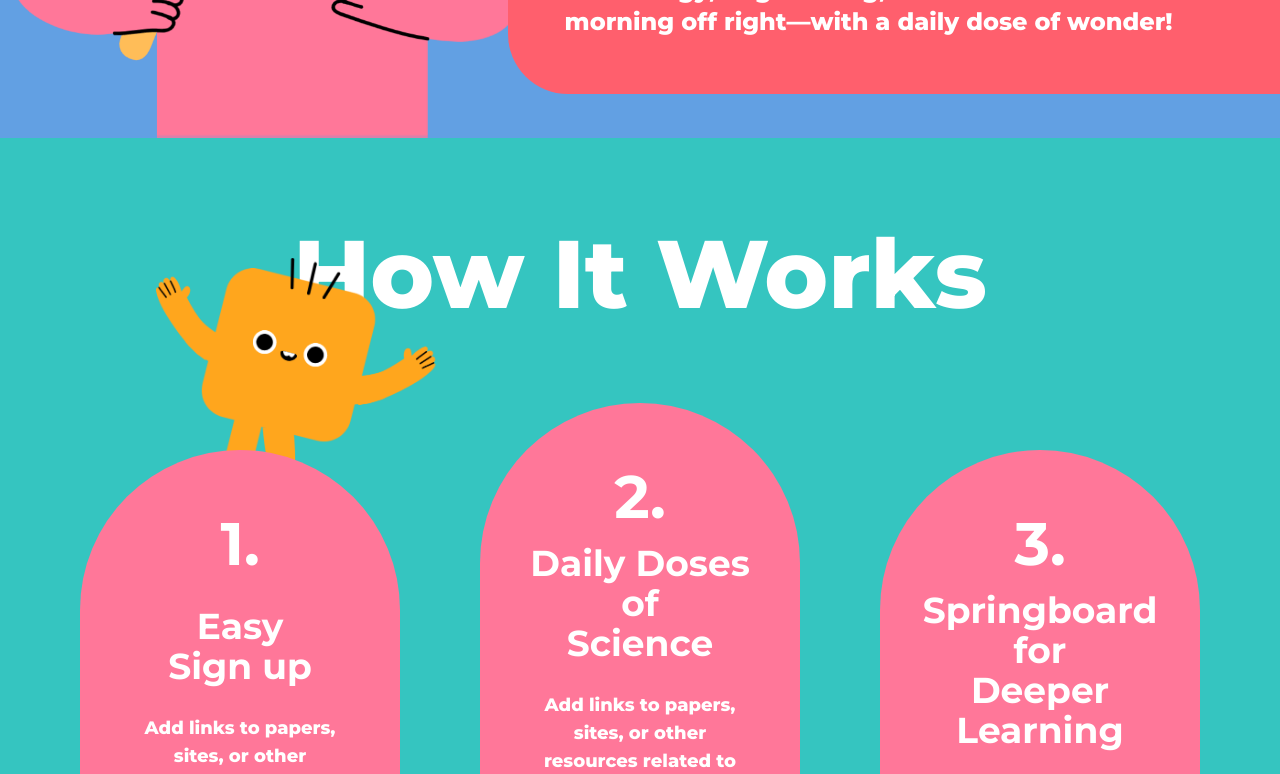
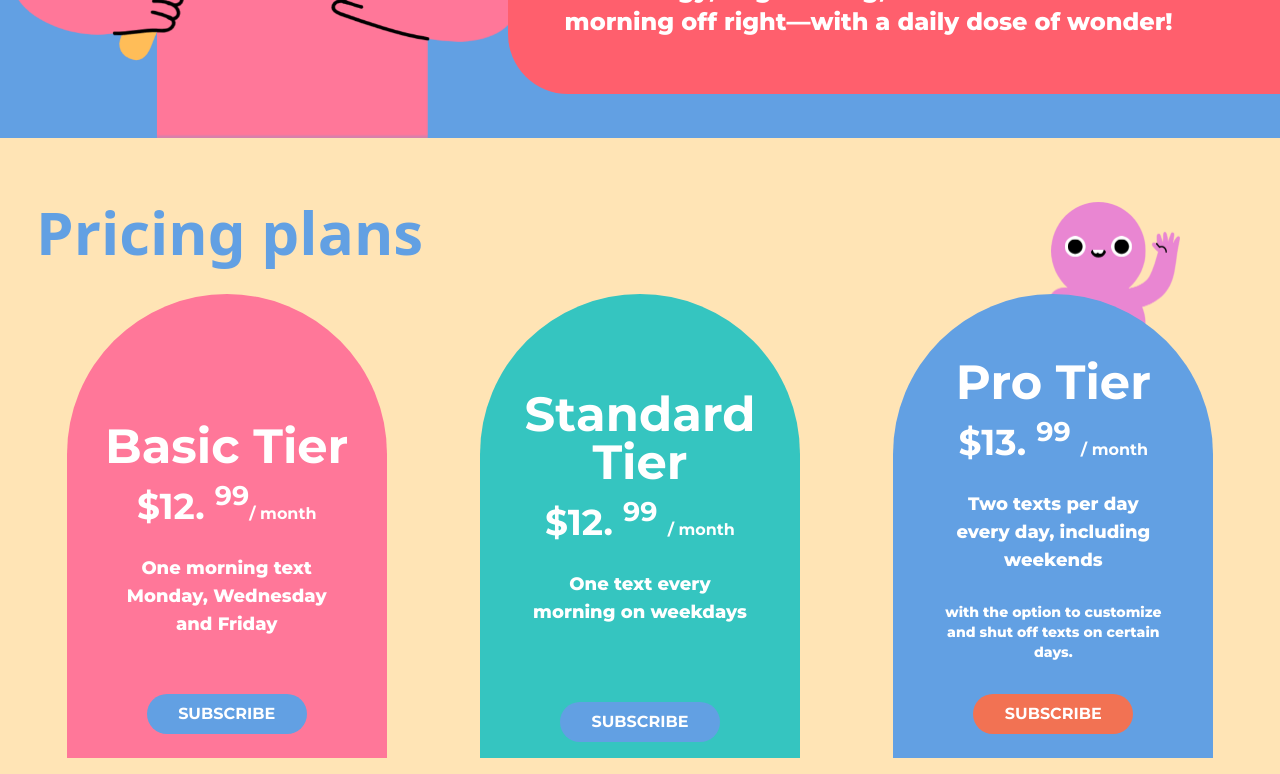
Before and after one commit to devahsanabdullah/mystery, a React (Vite) app: page / in a window 1280 px wide. Shown: the part 1400-2174 px from the top of the page. Built offline with nearby package versions, Linux system fonts and the light colour scheme.

Commit message:
fix(): pricing

```diff
--- a/src/App.tsx
+++ b/src/App.tsx
@@ -5,7 +5,7 @@
 import Home from './Pages/Home';
 import Register from './Pages/Register';
 import Login from './Pages/Login';
-import Pricing from './Pages/Price';
+// import Pricing from './Pages/Price';
 
 const App: React.FC = () => {
   return (
@@ -17,7 +17,7 @@
         <Route path="/contact" element={<Contact />} />
         <Route path="/register" element={<Register />} />
         <Route path="/login" element={<Login />} />
-        <Route path="/price" element={<Pricing />} />
+        {/* <Route path="/price" element={<Pricing />} /> */}
       </Routes>
     </BrowserRouter>
   );
--- a/src/Pages/Home/index.tsx
+++ b/src/Pages/Home/index.tsx
@@ -12,6 +12,7 @@
 import Footer from '../../Components/Footer';
 import Navbar from '../../Components/Navbar';
 import { useNavigate } from 'react-router-dom';
+import Pricing from '../Price';
 function Home() {
   const navigate = useNavigate();
   const [isSticky, setIsSticky] = useState(false);
@@ -73,6 +74,7 @@
       </div>
     </div>
       <Curiousityblock />
+      <Pricing />
       <WorkingBlock />
       <EducationSystem />
       <ImpactEducation />
--- a/src/Pages/Price/index.tsx
+++ b/src/Pages/Price/index.tsx
@@ -1,11 +1,10 @@
 
-import Navbar from '../../Components/Navbar';
 import priceImage from '../../assets/pricing.png';
 
 const Pricing = () => {
   return (
-    <div className="bg-[#FFE4B5] min-h-screen flex flex-col">
-      <Navbar />
+    <div className="bg-[#FFE4B5] py-16 flex flex-col">
+
       <div className="container mx-auto flex-grow flex flex-col justify-center">
         <h1 className="text-[#62A0E3] md:text-6xl text-4xl font-bold flex justify-start ">
           Pricing plans
@@ -13,10 +12,10 @@
 
         <div className="grid grid-cols-1 md:grid-cols-3 md:gap-8 gap-4 mt-8">
           <div className="flex justify-center items-end relative lg:mb-0 mb-8">
-            <div className="bg-[#FF7799] rounded-tl-full rounded-tr-full h-full mt-5 w-80 lg:absolute ">
+            <div className="bg-[#FF7799] flex flex-col justify-between  items-center rounded-tl-full rounded-tr-full h-full mt-5 w-80 hover:scale-105 transform transition-all duration-300 hover:z-10 ">
               {/* hover:scale-105 transform transition-all duration-300 hover:z-10 */}
               <div className="text-center">
-                <h2 className="text-white font-montserratBold   lg:text-4xl text-2xl mt-32">
+                <h2 className="text-white font-montserratBold    text-5xl mt-32">
                   Basic Tier
                 </h2>
                 <div className="text-white text-center lg:text-4xl text-2xl">
@@ -28,17 +27,19 @@
                     One morning text Monday, Wednesday and Friday
                   </p>
                 </div>
-                <button className="bg-[#62A0E3] text-white font-montserratBold px-4 py-2  mt-2 mb-4 rounded-full">
+
+              </div>
+              <button className="bg-[#62A0E3] flex justify-center w-40 mb-6 items-center text-white font-montserratBold px-4 py-2  mt-2 rounded-full ">
                   SUBSCRIBE
                 </button>
-              </div>
+
             </div>
           </div>
 
           <div className="flex justify-center items-end   lg:mb-0 mb-8">
-            <div className="bg-[#35C5C0] rounded-tl-full rounded-tr-full h-full  w-80 ">
+            <div className="bg-[#35C5C0] flex flex-col justify-between  items-center rounded-tl-full rounded-tr-full h-full  w-80 hover:scale-105 transform transition-all duration-300 hover:z-10  ">
               <div className="text-center">
-                <h2 className="text-white font-montserratBold lg:text-5xl text-2xl mt-24">
+                <h2 className="text-white font-montserratBold  text-5xl mt-24">
                   Standard Tier
                 </h2>
                 <div className="text-white  text-center lg:text-4xl text-2xl">
@@ -50,10 +51,11 @@
                     One text every morning on weekdays
                   </p>
                 </div>
-                <button className="bg-[#62A0E3] text-white font-montserratBold px-4 mt-2 mb-4 py-2 rounded-full">
+
+              </div>
+              <button className="bg-[#62A0E3] flex justify-center w-40  items-center text-white font-montserratBold px-4 mt-2 mb-4 py-2 rounded-full">
                   SUBSCRIBE
                 </button>
-              </div>
             </div>
           </div>
 
@@ -62,10 +64,10 @@
               <img src={priceImage} alt={priceImage} className="w-36" />
             </div>
 
-            <div className="bg-[#62A0E3] rounded-tl-full rounded-tr-full h-full w-80  lg:absolute -z-0">
+            <div className="bg-[#62A0E3] flex flex-col justify-between  items-center rounded-tl-full rounded-tr-full h-full w-80  lg:absolute -z-0 hover:scale-105 transform transition-all duration-300 hover:z-10 ">
 
               <div className="text-center">
-                <h2 className="text-white font-montserratBold   lg:text-4xl text-4xl mt-16">
+                <h2 className="text-white font-montserratBold   text-5xl  mt-16">
                   Pro Tier
                 </h2>
                 <div className="text-white  text-center lg:text-4xl text-2xl">
@@ -81,10 +83,11 @@
                     days.
                   </p>
                 </div>
-                <button className="bg-[#F27253] text-white font-montserratBold mt-2 py-2  px-4 mb-4 rounded-full">
+
+              </div>
+              <button className="bg-[#F27253] flex justify-center w-40 mb-6  text-white font-montserratBold mt-2 py-2  px-4  rounded-full">
                   SUBSCRIBE
                 </button>
-              </div>
             </div>
           </div>
         </div>
```
Also changed, not shown: 5 other files (tests, documents, lock files or other folders).
